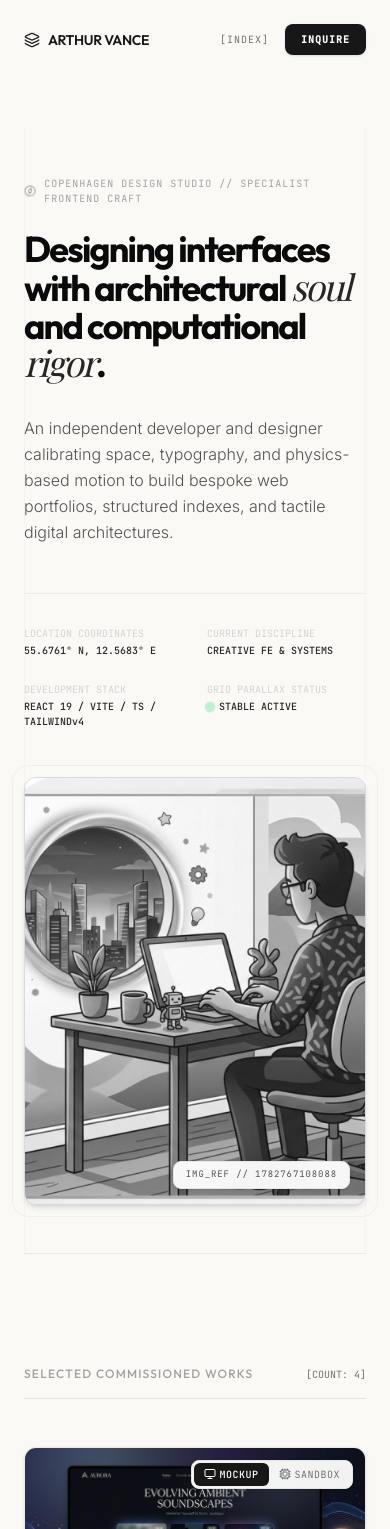
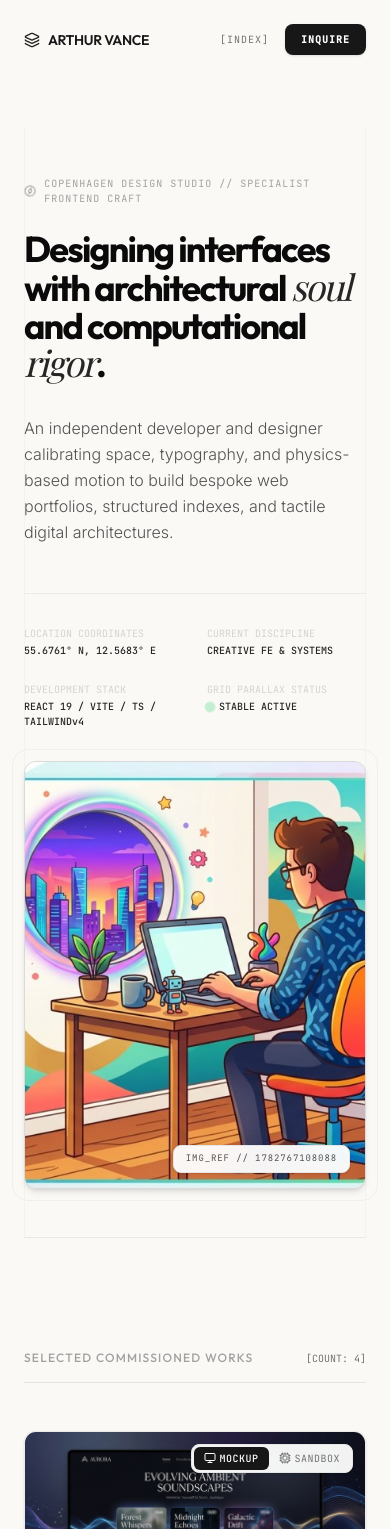
Before and after one commit to Iodine-53/webelements, a React (Vite) app: page / in a window 390 px wide. Shown: the top 1529 px of the page. Built offline with nearby package versions, Linux system fonts and the light colour scheme; a web font is replaced by a local one.

Commit message:
refactor(ui): update hero section grid responsiveness
Adjust grid breakpoints to switch from mobile to tablet-based layouts earlier for improved spacing on medium-sized screens.

```diff
--- a/src/App.tsx
+++ b/src/App.tsx
@@ -63,9 +63,9 @@ export default function App() {
           <div className="absolute top-0 left-0 h-full w-[1px] bg-neutral-200/30 pointer-events-none" />
           <div className="absolute top-0 right-0 h-full w-[1px] bg-neutral-200/30 pointer-events-none" />
 
-          <div className="grid grid-cols-1 lg:grid-cols-12 gap-12 lg:gap-16 items-center">
+          <div className="grid grid-cols-1 md:grid-cols-12 gap-8 md:gap-12 lg:gap-16 items-center">
             {/* Left Column: Text Content */}
-            <div className="lg:col-span-7 flex flex-col justify-center">
+            <div className="md:col-span-7 flex flex-col justify-center">
               <motion.div
                 initial={{ opacity: 0, y: 15 }}
                 animate={{ opacity: 1, y: 0 }}
@@ -122,7 +122,7 @@ export default function App() {
               initial={{ opacity: 0, scale: 0.98, y: 20 }}
               animate={{ opacity: 1, scale: 1, y: 0 }}
               transition={{ duration: 0.8, delay: 0.3 }}
-              className="lg:col-span-5 flex justify-center items-center"
+              className="md:col-span-5 flex justify-center items-center"
             >
               <div className="relative group w-full max-w-md lg:max-w-none">
                 {/* Decorative border frame to add editorial/structural feel */}
@@ -134,7 +134,7 @@ export default function App() {
                   <img
                     src={heroImage}
                     alt="Creative Direction Craft"
-                    className="w-full h-full object-cover grayscale hover:grayscale-0 transition-all duration-700 ease-out scale-100 group-hover:scale-105"
+                    className="w-full h-full object-cover transition-all duration-700 ease-out scale-100 group-hover:scale-105"
                     referrerPolicy="no-referrer"
                   />
                 </div>
```
